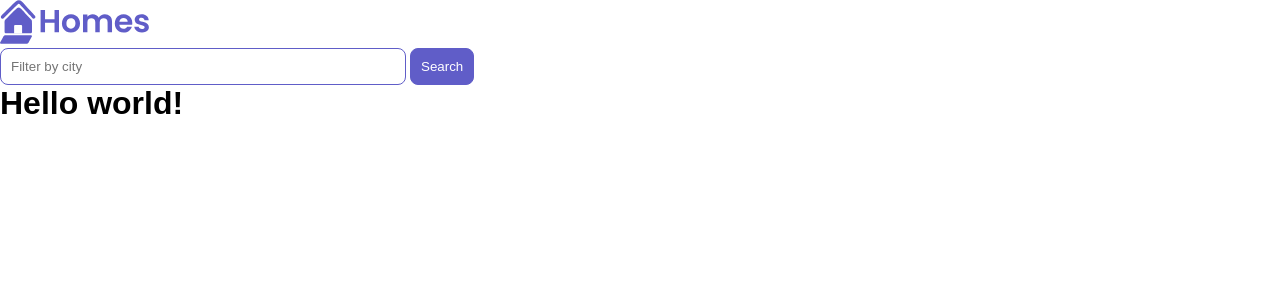
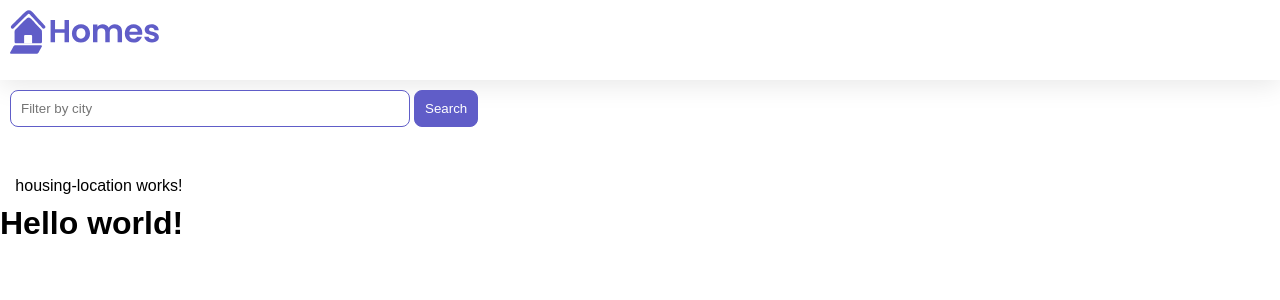
Before and after one commit to akmal-kamarudin/first-app, an Angular app: page / in a window 1280 px wide. Shown: the top 300 px of the page. Built offline with nearby package versions, Linux system fonts and the light colour scheme.

Commit message:
lesson3: Create HousingLocation component

```diff
--- a/src/app/app.component.css
+++ b/src/app/app.component.css
@@ -0,0 +1,12 @@
+:host {
+  --content-padding: 10px;
+}
+header {
+  display: block;
+  height: 60px;
+  padding: var(--content-padding);
+  box-shadow: 0px 5px 25px var(--shadow-color);
+}
+.content {
+  padding: var(--content-padding);
+}
--- a/src/app/home/home.component.ts
+++ b/src/app/home/home.component.ts
@@ -1,10 +1,11 @@
 import { Component } from '@angular/core';
 import { CommonModule } from '@angular/common';
+import { HousingLocationComponent } from '../housing-location/housing-location.component';
 
 @Component({
   selector: 'app-home',
   standalone: true,
-  imports: [CommonModule],
+  imports: [CommonModule, HousingLocationComponent],
   template: `
     <section>
       <form>
@@ -12,6 +13,9 @@
         <button class="primary" type="button">Search</button>
       </form>
     </section>
+    <section class="results">
+      <app-housing-location></app-housing-location>
+    </section>
   `,
   styleUrls: ['./home.component.css'],
 })
--- /dev/null
+++ b/src/app/housing-location/housing-location.component.css
@@ -0,0 +1,31 @@
+.listing {
+  background: var(--accent-color);
+  border-radius: 30px;
+  padding-bottom: 30px;
+}
+.listing-heading {
+  color: var(--primary-color);
+  padding: 10px 20px 0 20px;
+}
+.listing-photo {
+  height: 250px;
+  width: 100%;
+  object-fit: cover;
+  border-radius: 30px 30px 0 0;
+}
+.listing-location {
+  padding: 10px 20px 20px 20px;
+}
+.listing-location::before {
+  content: url("/assets/location-pin.svg") / "";
+}
+
+section.listing a {
+  padding-left: 20px;
+  text-decoration: none;
+  color: var(--primary-color);
+}
+section.listing a::after {
+  content: "\203A";
+  margin-left: 5px;
+}
--- /dev/null
+++ b/src/app/housing-location/housing-location.component.ts
@@ -0,0 +1,17 @@
+import { Component } from '@angular/core';
+import { CommonModule } from '@angular/common';
+
+@Component({
+  selector: 'app-housing-location',
+  standalone: true,
+  imports: [CommonModule],
+  template: `
+    <p>
+      housing-location works!
+    </p>
+  `,
+  styleUrls: ['./housing-location.component.css']
+})
+export class HousingLocationComponent {
+
+}
```
